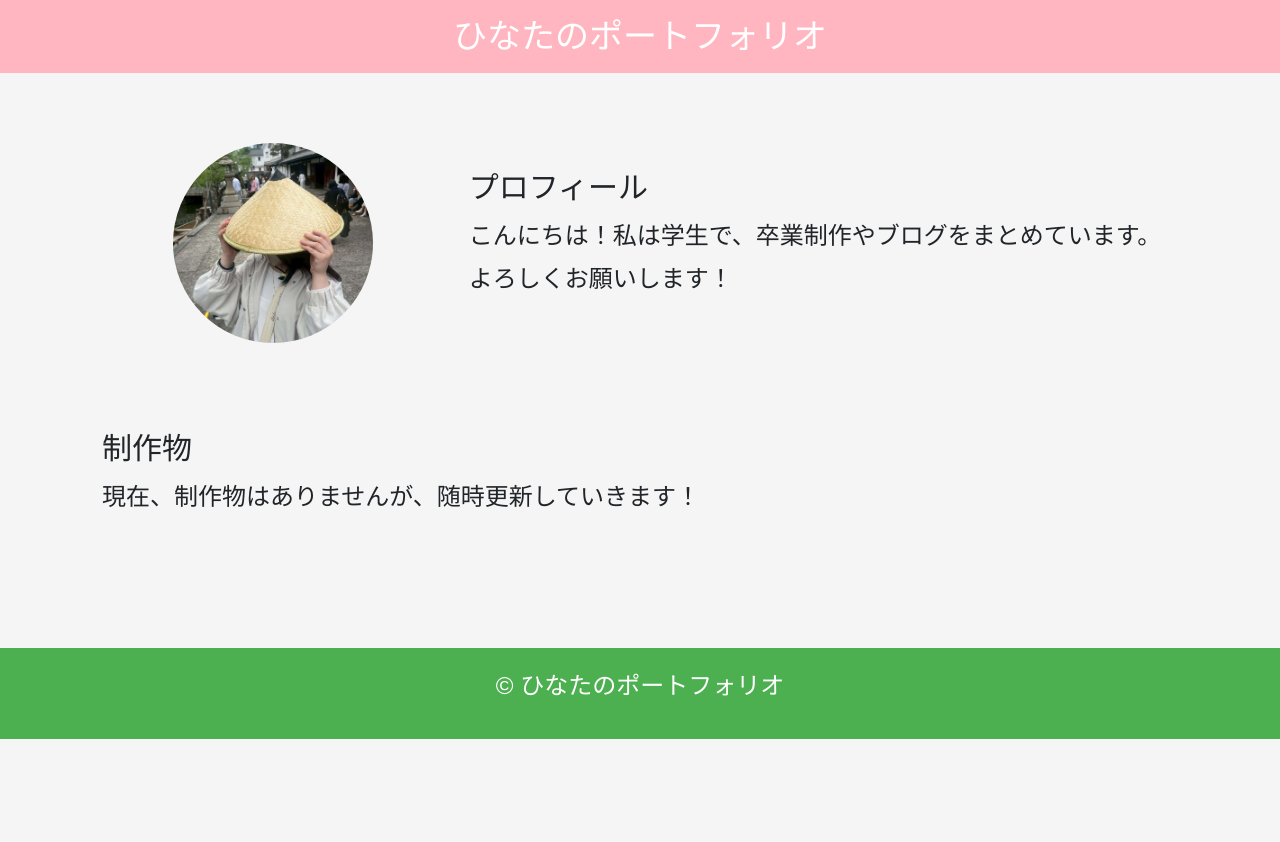
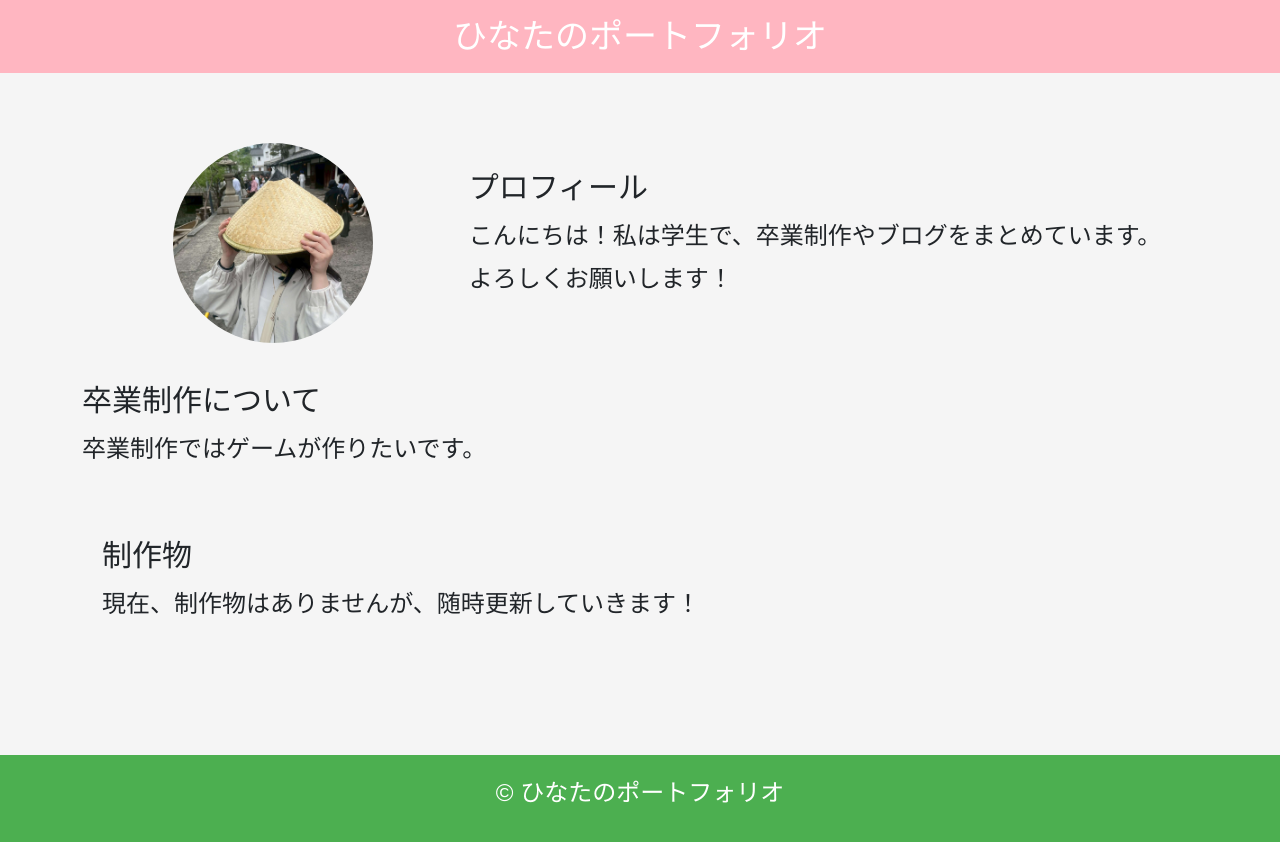
Before and after one commit to hina0206/223092portfolio, a plain HTML site: page index.html in a window 1280 px wide. Before the commit the page ends 800 px from the top, so only its background shows below. Drawn offline with nearby package versions, Linux system fonts and the light colour scheme.

Commit message:
Update index.html

```diff
--- a/index.html
+++ b/index.html
@@ -25,6 +25,10 @@
             </div>
         </section>
 
+        <!-- 卒業制作 -->
+        <section id="graduate">
+            <h2>卒業制作について</h2>
+            <p>卒業制作ではゲームが作りたいです。</p>
         <!-- 制作物 -->
         <section id="works" class="mt-5">
             <h2>制作物</h2>
```
